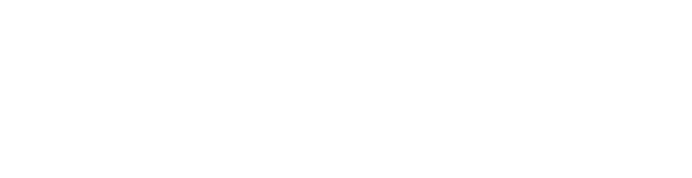
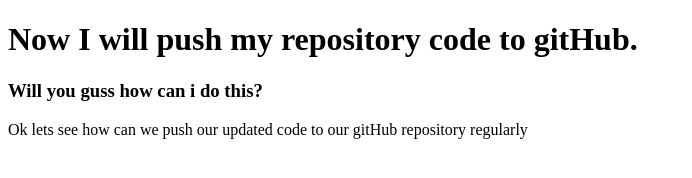
Before and after one commit to wds-raihan/my-first-web-repo, a plain HTML site: page index.html in a window 1280 px wide. Shown: the whole page, without its empty margins (0-692 px from the left). Drawn offline with Linux system fonts and the light colour scheme.

Commit message:
added some body content

```diff
--- a/index.html
+++ b/index.html
@@ -6,5 +6,12 @@
     <meta name="viewport" content="width=device-width, initial-scale=1.0" />
     <title>My First GitHub Repo</title>
   </head>
-  <body></body>
+  <body>
+    <h1>Now I will push my repository code to gitHub.</h1>
+    <h3>Will you guss how can i do this?</h3>
+    <p>
+      Ok lets see how can we push our updated code to our gitHub repository
+      regularly
+    </p>
+  </body>
 </html>
```
